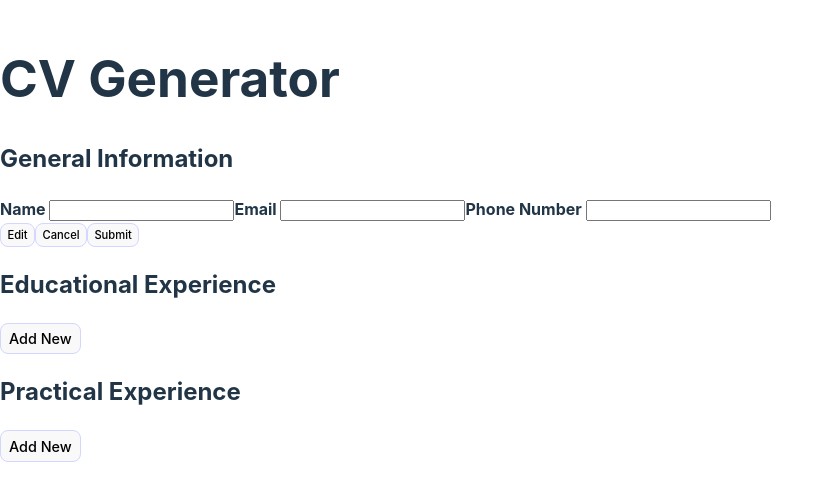
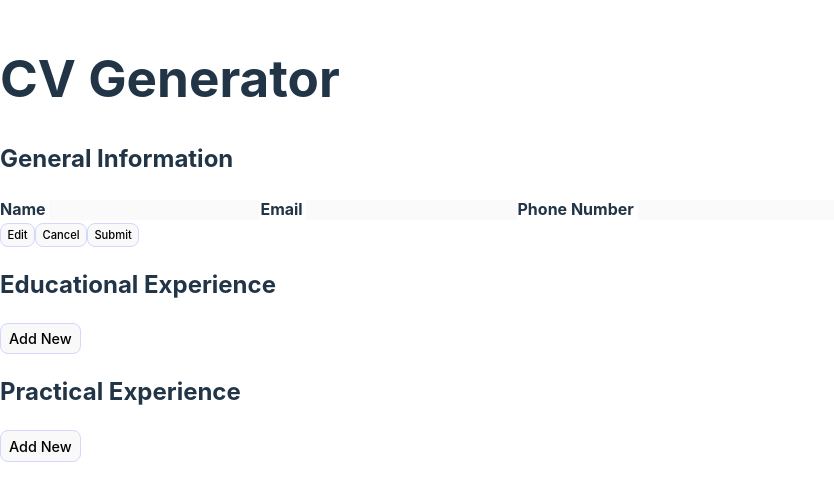
Before and after one commit to djfor5/cv-application, a React (Vite) app: page / in a window 1280 px wide. Shown: the part 161-662 px from the top of the page, without its empty margins (0-834 px from the left). Built offline with nearby package versions, Linux system fonts and the light colour scheme.

Commit message:
Save and load form data from local storage

```diff
--- a/src/App.jsx
+++ b/src/App.jsx
@@ -1,11 +1,26 @@
-import { useState } from 'react'
+import { useState, useEffect } from 'react'
 import General from './components/General'
 import Education from './components/Education'
 import Practical from './components/Practical'
 
 function App() {
-  const [educationArr, setEducationArr] = useState([])
-  const [practicalArr, setPracticalArr] = useState([])
+  const [educationArr, setEducationArr] = useState(()=>{
+    const localEducation = localStorage.getItem("education")
+    if (localEducation == null) return []
+
+    return JSON.parse(localEducation)
+  })
+  const [practicalArr, setPracticalArr] = useState(()=>{
+    const localPractical = localStorage.getItem("practical")
+    if (localPractical == null) return []
+
+    return JSON.parse(localPractical)
+  })
+
+  useEffect(() => {
+    localStorage.setItem("education", JSON.stringify(educationArr))
+    localStorage.setItem("practical", JSON.stringify(practicalArr))
+  }, [educationArr, practicalArr])
 
   function addNewEducation() {
     setEducationArr([...educationArr, {id: crypto.randomUUID()}])
--- a/src/components/Education.jsx
+++ b/src/components/Education.jsx
@@ -6,7 +6,7 @@ function Education({id, school='', study='', dateFrom='', dateTo='', updateEduca
   const [dateFromState, setDateFromState] = useState(dateFrom)
   const [dateToState, setDateToState] = useState(dateTo)
 
-  const [isDisabled, setIsDisabled] = useState(false)
+  const [isDisabled, setIsDisabled] = useState(true)
 
   function handleCancel() {
     setSchoolState(school)
--- a/src/components/General.jsx
+++ b/src/components/General.jsx
@@ -1,13 +1,23 @@
-import { useState } from 'react';
+import { useState, useEffect } from 'react';
 
 function General() {
-  const [general, setGeneral] = useState({name: '', email: '', phone: ''})
+  const [isDisabled, setIsDisabled] = useState(true)
+
+  const [general, setGeneral] = useState(()=>{
+    const localGeneral = localStorage.getItem("general")
+    if (localGeneral == null) return {name: '', email: '', phone: ''}
+
+    return JSON.parse(localGeneral)
+  })
+
+  useEffect(() => {
+    localStorage.setItem("general", JSON.stringify(general))
+  }, [general])
 
   const [nameState, setNameState] = useState(general.name)
   const [emailState, setEmailState] = useState(general.email)
   const [phoneState, setPhoneState] = useState(general.phone)
 
-  const [isDisabled, setIsDisabled] = useState(false)
 
   function handleCancel() {
     setNameState(general.name)
--- a/src/components/Practical.jsx
+++ b/src/components/Practical.jsx
@@ -7,7 +7,7 @@ function Practical({id, company='', position='', responsibilities='', dateFrom='
   const [dateFromState, setDateFromState] = useState(dateFrom)
   const [dateToState, setDateToState] = useState(dateTo)
 
-  const [isDisabled, setIsDisabled] = useState(false)
+  const [isDisabled, setIsDisabled] = useState(true)
 
   function handleCancel() {
     setCompanyState(company)
```
